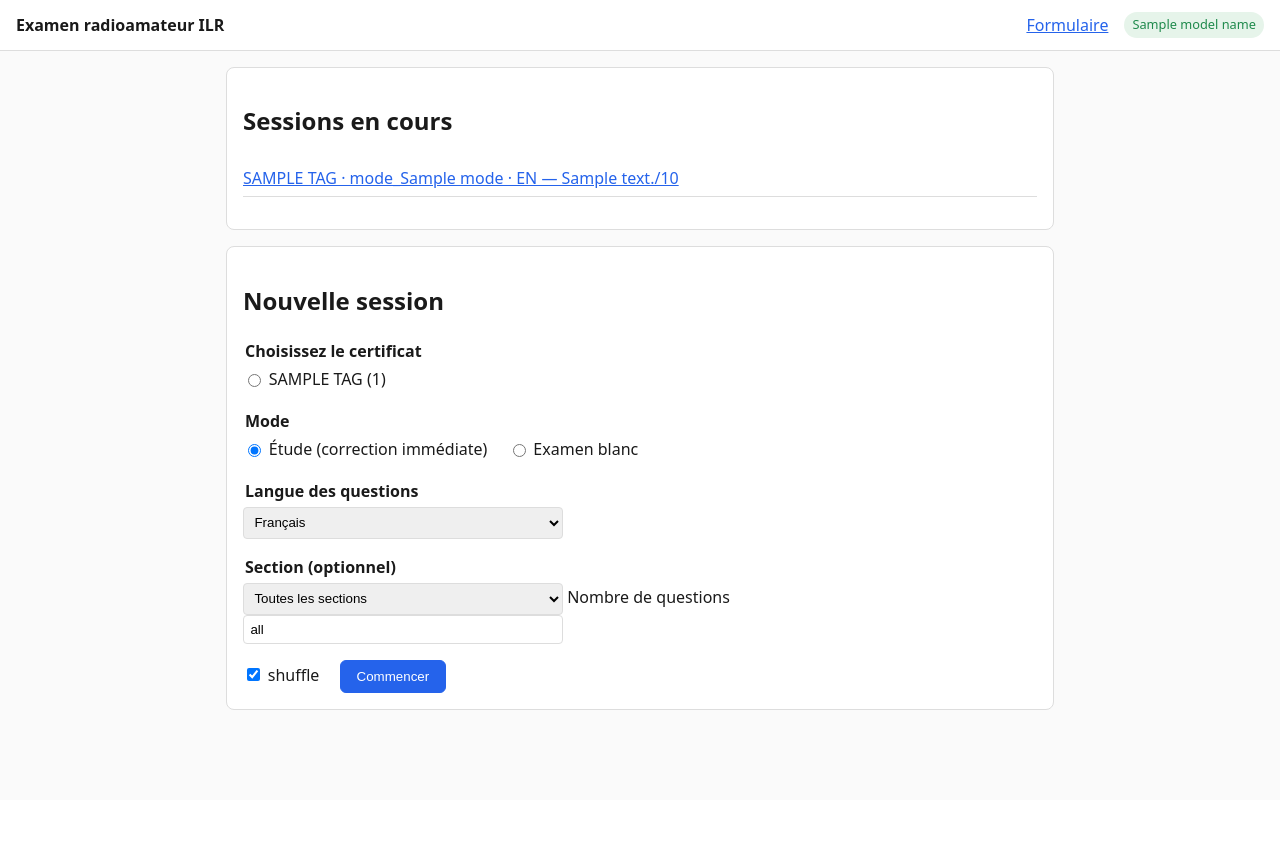
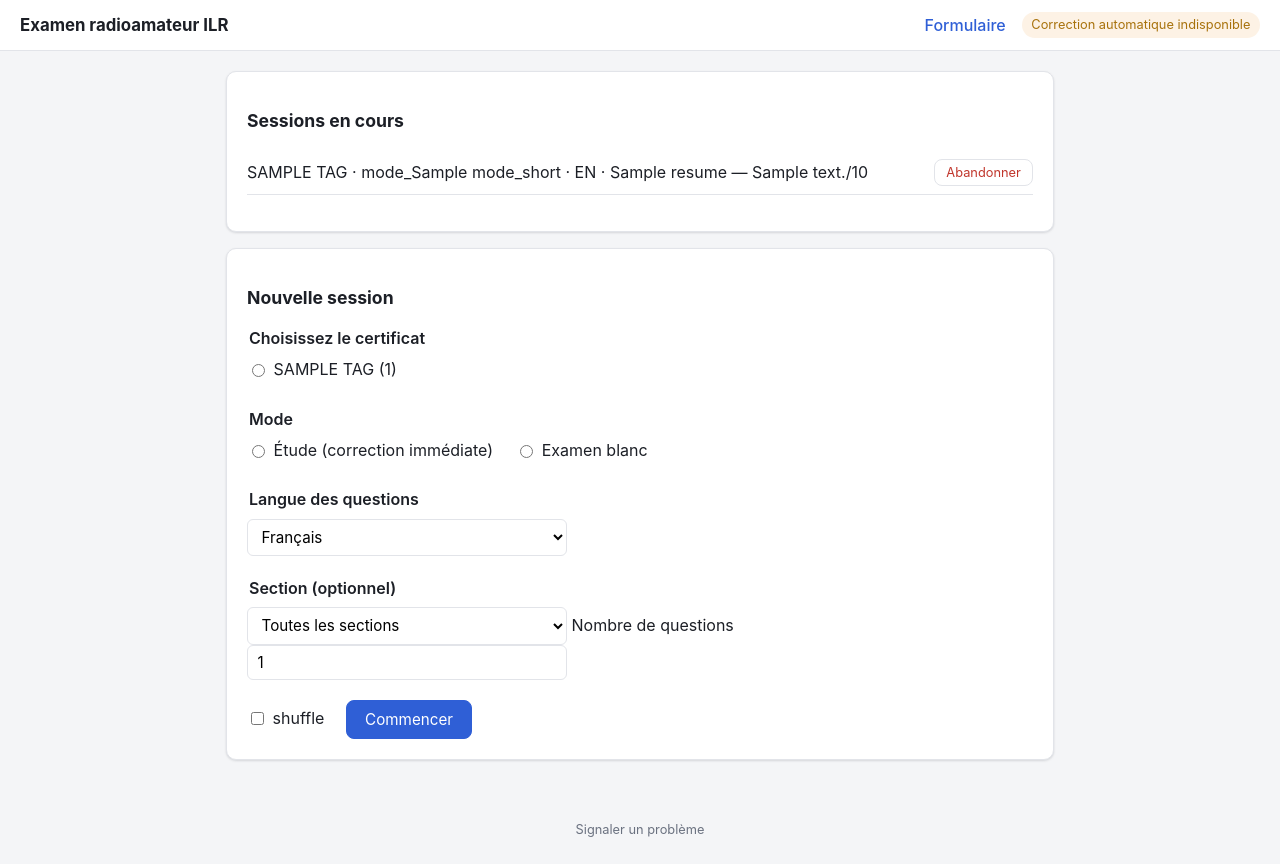
Before and after one commit to sgrimee/ham-trainer-lu, a FastAPI app: template app/templates/home.html in a window 1280 px wide. Before the commit the page ends 710 px from the top, so only its background shows below. Run offline with FastAPI, Linux system fonts and the light colour scheme; the template is opened without the code that fills it: most values are stand-ins (such as "Sample title", 1, 10 or a date in 2020); parts of the project's set-up code (start-up, migrations or seed data) failed here and were passed over.

Commit message:
Fix exam navigation data loss, add session management, and polish the UI
Exam mode's prev/next/submit now all commit the current answer through the
answer form instead of plain links, closing the gap where an edited response
was silently dropped -- including the exam's own submit button, which lost
the last question's answer entirely. Also: hide the grading model from the
UI, let candidates abandon/delete a session, remember new-session defaults
across visits, show section and short mode labels in the resume list, add a
"report a problem" link with page context, refresh the visual design, and
document the ILR sourcing/copyright basis and license (MIT for the code, ILR
retains the exam content).

Co-Authored-By: Claude Sonnet 5 <noreply@anthropic.com>
Claude-Session: https://claude.ai/code/session_01YEPiRvr5evFbxkK3tKK88E

```diff
--- a/app/main.py
+++ b/app/main.py
@@ -5,7 +5,9 @@ One FastAPI process, server-rendered templates, no build step. Run with
 """
 from __future__ import annotations
 
+import json
 import pathlib
+from urllib.parse import urlencode
 
 from fastapi import FastAPI, Form, HTTPException, Request
 from fastapi.responses import RedirectResponse
@@ -29,6 +31,33 @@ templates.env.globals["t"] = t
 cat = catalogue.load()
 store = Store()
 llm_grader = grader.from_env()
+templates.env.globals["grader_available"] = llm_grader is not None
+
+PREFS_COOKIE = "ilr_session_prefs"
+GITHUB_REPO = "sgrimee/ham-trainer-lu"
+
+
+def report_issue_url(request: Request, q: dict | None = None, attempt: dict | None = None,
+                     n: int | None = None) -> str:
+    """A GitHub "new issue" link pre-filled with whatever context is on
+    screen -- question id/section/page, question language, exam mode -- so a
+    report doesn't need the candidate to retype it (feedback.txt #9). Needs
+    the Markdown issue template, not a YAML issue form: forms key their
+    prefill off field ids and ignore `body` entirely."""
+    lines = [f"Page : {request.url.path}"]
+    if q is not None:
+        lines += [f"Question : {q['id']}", f"Section : {q['section']}", f"Page catalogue : {q['page']}"]
+    if attempt is not None:
+        lines += [f"Mode : {attempt['mode']}", f"Langue des questions : {attempt['lang']}"]
+    if n is not None:
+        lines.append(f"Numéro dans la session : {n}")
+    lines += ["", "Décrivez le problème ci-dessous :", ""]
+    params = {"template": "probleme.md", "title": "Problème sur " + request.url.path,
+             "body": "\n".join(lines)}
+    return f"https://github.com/{GITHUB_REPO}/issues/new?{urlencode(params)}"
+
+
+templates.env.globals["report_issue_url"] = report_issue_url
 
 
 @app.on_event("startup")
@@ -65,22 +94,51 @@ def _section_options() -> list[dict]:
     return sorted(seen.values(), key=lambda s: [int(p) for p in s["code"].split(".")])
 
 
+DEFAULT_PREFS = {"tag": "base", "mode": "study", "lang": "fr", "section": "", "count": "all",
+                 "shuffle_options": "on"}
+
+
+def _read_prefs(request: Request) -> dict:
+    raw = request.cookies.get(PREFS_COOKIE)
+    prefs = dict(DEFAULT_PREFS)
+    if raw:
+        try:
+            stored = json.loads(raw)
+        except json.JSONDecodeError:
+            stored = {}
+        if isinstance(stored, dict):
+            prefs.update({k: v for k, v in stored.items() if k in DEFAULT_PREFS})
+    if prefs["tag"] not in catalogue.TAGS:
+        prefs["tag"] = DEFAULT_PREFS["tag"]
+    if prefs["mode"] not in ("study", "exam"):
+        prefs["mode"] = DEFAULT_PREFS["mode"]
+    if prefs["lang"] not in ("fr", "de", "both"):
+        prefs["lang"] = DEFAULT_PREFS["lang"]
+    if prefs["section"] not in {"", *(s["code"] for s in _section_options())}:
+        prefs["section"] = ""
+    return prefs
+
+
 # -- home: pick a session, or resume one -------------------------------------
 
 @app.get("/")
 def home(request: Request, lang: str = "fr"):
     ui = ui_lang(lang)
+    section_names = {s["code"]: s[ui] for s in _section_options()}
     resumes = []
     for a in store.in_progress_attempts():
         responses = store.responses(a["id"])
         grades = store.grades(a["id"])
         done = grades if a["mode"] == "study" else responses
+        section = a["spec"].get("section")
         resumes.append({**a, "answered": len(done), "total": len(a["question_ids"]),
-                        "next_n": session.next_unanswered_n(a, responses, grades)})
+                        "next_n": session.next_unanswered_n(a, responses, grades),
+                        "section_label": section_names.get(section) or t(ui, "all_sections")})
     return templates.TemplateResponse(request=request, name="home.html", context={
         "ui": ui, "lang": lang, "tags": catalogue.TAGS,
         "counts": {tg: len(cat.filter(tg)) for tg in catalogue.TAGS},
         "sections": _section_options(), "resumes": resumes, "blueprint": BLUEPRINT,
+        "prefs": _read_prefs(request),
     })
 
 
@@ -101,11 +159,18 @@ def create_attempt(tag: str = Form(...), mode: str = Form(...), lang: str = Form
     if not question_ids:
         raise HTTPException(400, "no questions match that filter")
     option_order = session.build_option_order(cat, question_ids, shuffle)
+    # sample_exam ignores section, so don't record one the exam never applied.
+    stored_section = section if mode == "study" else None
     attempt_id = store.create_attempt(
         catalogue="ra-2024", tag=tag, mode=mode, lang=lang,
-        spec={"section": section, "shuffle_options": shuffle, "option_order": option_order},
+        spec={"section": stored_section, "shuffle_options": shuffle, "option_order": option_order},
         question_ids=question_ids)
-    return RedirectResponse(f"/attempts/{attempt_id}/q/1", status_code=303)
+    response = RedirectResponse(f"/attempts/{attempt_id}/q/1", status_code=303)
+    prefs = {"tag": tag, "mode": mode, "lang": lang, "section": section or "",
+             "count": count, "shuffle_options": shuffle_options}
+    response.set_cookie(PREFS_COOKIE, json.dumps(prefs), max_age=60 * 60 * 24 * 365,
+                        samesite="lax")
+    return response
 
 
 # -- one question -------------------------------------------------------------
@@ -151,8 +216,8 @@ def show_question(request: Request, attempt_id: str, n: int):
         "show_self_grade": show_self_grade, "weight": weight, "correct_letter": correct_letter,
         "grid": session.grid_status(attempt["question_ids"], responses, grades),
         "annotation": annotations_module.load().get(qid, {}),
-        "model_name": llm_grader.model if llm_grader else None,
         "submitted": bool(attempt["submitted_at"]),
+        "saved": request.query_params.get("saved") == "1",
     })
 
 
@@ -183,7 +248,17 @@ async def submit_answer(request: Request, attempt_id: str, n: int):
     else:
         store.put_response(attempt_id, qid, answer)
     store.set_flag(attempt_id, qid, flagged)
-    return RedirectResponse(f"/attempts/{attempt_id}/q/{n}", status_code=303)
+
+    # Exam mode: prev/next/finish all submit through this form (name="goto"
+    # or "finish") so leaving the question -- including via "Soumettre" on
+    # the last one -- never silently drops the edit (feedback.txt #2/#3).
+    if form.get("finish") == "1" and attempt["mode"] == "exam":
+        await session.submit_exam(store, llm_grader, cat, attempt_id)
+        return RedirectResponse(f"/attempts/{attempt_id}/results", status_code=303)
+    goto = form.get("goto")
+    if goto and goto.isdigit() and 1 <= int(goto) <= total:
+        return RedirectResponse(f"/attempts/{attempt_id}/q/{goto}", status_code=303)
+    return RedirectResponse(f"/attempts/{attempt_id}/q/{n}?saved=1", status_code=303)
 
 
 @app.post("/attempts/{attempt_id}/q/{n}/flag")
@@ -260,8 +335,7 @@ def results(request: Request, attempt_id: str):
         extra["recap"] = session.recap_study(store, cat, attempt)
 
     return templates.TemplateResponse(request=request, name="results.html", context={
-        "ui": ui_lang(attempt["lang"]), "attempt": attempt, "rows": rows,
-        "model_name": llm_grader.model if llm_grader else None, **extra,
+        "ui": ui_lang(attempt["lang"]), "attempt": attempt, "rows": rows, **extra,
     })
 
 
@@ -280,11 +354,17 @@ def retry_wrong(attempt_id: str):
     return RedirectResponse(f"/attempts/{new_id}/q/1", status_code=303)
 
 
+@app.post("/attempts/{attempt_id}/delete")
+def delete_attempt(attempt_id: str, lang: str = Form("fr")):
+    _load_attempt_or_404(attempt_id)
+    store.delete_attempt(attempt_id)
+    return RedirectResponse(f"/?lang={ui_lang(lang)}", status_code=303)
+
+
 # -- appendix (specs/APP.md §4.2) --------------------------------------------
 
 @app.get("/appendix")
 def appendix(request: Request, lang: str = "fr"):
-    import json
     index = json.loads((ROOT / "data" / "appendix" / "index.json").read_text())
     return templates.TemplateResponse(request=request, name="appendix.html", context={
         "ui": ui_lang(lang), "title": index["title_de"] if lang == "de" else index["title_fr"],
--- a/app/static/app.css
+++ b/app/static/app.css
@@ -1,43 +1,77 @@
 :root {
-  --fg: #1a1a1a; --bg: #fafafa; --muted: #6b6b6b; --border: #ddd;
-  --correct: #1f8a4c; --incorrect: #c62828; --partial: #b8860b; --accent: #2563eb;
+  --fg: #1c1f26; --bg: #f4f5f7; --muted: #6b7280; --border: #e2e4e9;
+  --surface: #ffffff; --surface-hover: #f8f9fb;
+  --correct: #16803c; --incorrect: #c0362c; --partial: #a8720c; --accent: #2f5fd6; --accent-hover: #244cb0;
+  --radius: 10px; --shadow: 0 1px 2px rgba(16, 24, 40, 0.06), 0 1px 3px rgba(16, 24, 40, 0.08);
 }
 * { box-sizing: border-box; }
 body {
-  margin: 0; font-family: system-ui, sans-serif; color: var(--fg); background: var(--bg);
-  font-size: 16px; line-height: 1.5;
+  margin: 0; font-family: -apple-system, "Segoe UI", system-ui, sans-serif; color: var(--fg); background: var(--bg);
+  font-size: 16px; line-height: 1.55;
 }
-main { max-width: 860px; margin: 0 auto; padding: 1rem; }
+main { max-width: 860px; margin: 0 auto; padding: 1.25rem 1rem 2rem; }
+h1 { font-size: 1.4rem; }
+h2 { font-size: 1.1rem; }
 a { color: var(--accent); }
+a:hover { color: var(--accent-hover); }
 
 .topbar {
   display: flex; justify-content: space-between; align-items: center;
-  padding: 0.75rem 1rem; background: #fff; border-bottom: 1px solid var(--border);
+  padding: 0.75rem 1.25rem; background: var(--surface); border-bottom: 1px solid var(--border);
+  position: sticky; top: 0; z-index: 10;
 }
 .topbar nav { display: flex; gap: 1rem; align-items: center; }
-.brand { font-weight: 600; text-decoration: none; color: var(--fg); }
-.model-badge { font-size: 0.8rem; padding: 0.2rem 0.5rem; border-radius: 1rem; background: #e6f4ea; color: var(--correct); }
-.model-badge--none { background: #f3f3f3; color: var(--muted); }
+.topbar nav a { text-decoration: none; font-weight: 500; }
+.brand { font-weight: 700; text-decoration: none; color: var(--fg); font-size: 1.05rem; }
+.model-badge { font-size: 0.8rem; padding: 0.2rem 0.6rem; border-radius: 1rem; background: #fdf2e5; color: var(--partial); }
 
-.card { background: #fff; border: 1px solid var(--border); border-radius: 8px; padding: 1rem; margin-bottom: 1rem; }
+.footer { max-width: 860px; margin: 0 auto; padding: 0.5rem 1rem 1.5rem; text-align: center; }
+.footer a { font-size: 0.8rem; color: var(--muted); text-decoration: none; }
+.footer a:hover { color: var(--accent); text-decoration: underline; }
 
-fieldset { border: none; padding: 0; margin: 0 0 1rem; }
-legend { font-weight: 600; margin-bottom: 0.25rem; }
-.choice { display: inline-flex; align-items: center; gap: 0.3rem; margin-right: 1rem; }
-button { padding: 0.5rem 1rem; border-radius: 6px; border: 1px solid var(--accent); background: var(--accent); color: #fff; cursor: pointer; }
-select, input[type=text], textarea { padding: 0.4rem; border: 1px solid var(--border); border-radius: 4px; width: 100%; max-width: 20rem; }
+.card { background: var(--surface); border: 1px solid var(--border); border-radius: var(--radius); padding: 1.25rem; margin-bottom: 1rem; box-shadow: var(--shadow); }
+
+fieldset { border: none; padding: 0; margin: 0 0 1.25rem; }
+legend { font-weight: 600; margin-bottom: 0.4rem; }
+.choice { display: inline-flex; align-items: center; gap: 0.35rem; margin-right: 1.1rem; margin-bottom: 0.3rem; }
+button {
+  padding: 0.55rem 1.1rem; border-radius: 8px; border: 1px solid var(--accent);
+  background: var(--accent); color: #fff; cursor: pointer; font-size: 0.95rem;
+  font-family: inherit; transition: background-color 0.12s ease, border-color 0.12s ease;
+}
+button:hover { background: var(--accent-hover); border-color: var(--accent-hover); }
+button:focus-visible { outline: 2px solid var(--accent); outline-offset: 2px; }
+.btn-secondary, .link-button {
+  background: var(--surface); color: var(--fg); border: 1px solid var(--border);
+}
+.btn-secondary:hover, .link-button:hover { background: var(--surface-hover); border-color: var(--muted); }
+.link-button { padding: 0.3rem 0.7rem; font-size: 0.8rem; color: var(--incorrect); border-color: var(--border); }
+.link-button:hover { background: #fdecea; border-color: var(--incorrect); }
+select, input[type=text], textarea {
+  padding: 0.45rem 0.6rem; border: 1px solid var(--border); border-radius: 6px;
+  width: 100%; max-width: 20rem; font-family: inherit; font-size: 0.95rem; background: var(--surface);
+}
+select:focus, input[type=text]:focus, textarea:focus { outline: 2px solid var(--accent); outline-offset: 1px; }
 textarea { max-width: 100%; }
 
 .resume-list { list-style: none; padding: 0; }
-.resume-list li { padding: 0.4rem 0; border-bottom: 1px solid var(--border); }
+.resume-item {
+  display: flex; align-items: center; justify-content: space-between; gap: 0.75rem;
+  padding: 0.55rem 0; border-bottom: 1px solid var(--border);
+}
+.resume-item a { flex: 1; text-decoration: none; color: var(--fg); }
+.resume-item a:hover { color: var(--accent); }
+.resume-item form { margin: 0; }
 
 .session-layout { display: flex; flex-direction: column; gap: 1rem; }
-.grid-nav { display: flex; flex-wrap: wrap; gap: 0.25rem; }
+.grid-nav { display: flex; flex-wrap: wrap; gap: 0.3rem; }
 .grid-cell {
   display: inline-flex; align-items: center; justify-content: center;
-  width: 2rem; height: 2rem; border: 1px solid var(--border); border-radius: 4px;
-  text-decoration: none; color: var(--fg); font-size: 0.85rem; background: #fff;
+  width: 2rem; height: 2rem; border: 1px solid var(--border); border-radius: 6px;
+  text-decoration: none; color: var(--fg); font-size: 0.8rem; background: var(--surface);
+  padding: 0; margin: 0; font-family: inherit; cursor: pointer; line-height: 1;
 }
+.grid-cell:hover { background: var(--surface-hover); border-color: var(--muted); }
 .grid-cell.current { border-color: var(--accent); border-width: 2px; }
 .grid-cell.status-answered { background: #eef2ff; }
 .grid-cell.status-correct { background: #e6f4ea; color: var(--correct); }
@@ -46,9 +80,17 @@ textarea { max-width: 100%; }
 .grid-cell.status-ungraded { background: #f0f0f0; }
 .grid-cell.flagged { box-shadow: inset 0 0 0 2px #d97706; }
 
+.question { background: var(--surface); border: 1px solid var(--border); border-radius: var(--radius); padding: 1.25rem; box-shadow: var(--shadow); }
 .q-meta { display: flex; flex-wrap: wrap; gap: 0.75rem; font-size: 0.85rem; color: var(--muted); margin-bottom: 0.5rem; }
-.stem img, .open-item img { max-width: 100%; margin: 0.5rem 0; }
+.stem img, .open-item img { max-width: 100%; margin: 0.5rem 0; border-radius: 6px; }
 .stem p { margin: 0.3rem 0; }
+.stem { font-size: 1.05rem; margin-bottom: 1rem; }
+
+.answer-actions { display: flex; gap: 0.6rem; align-items: center; flex-wrap: wrap; margin-top: 0.75rem; }
+.saved-flash {
+  display: inline-block; font-size: 0.85rem; color: var(--correct); background: #e6f4ea;
+  border-radius: 6px; padding: 0.3rem 0.6rem; margin-bottom: 0.6rem;
+}
 
 .lang-de { color: #444; }
 .fallback { opacity: 0.65; }
@@ -58,9 +100,12 @@ textarea { max-width: 100%; }
 }
 
 .options { list-style: none; padding: 0; }
-.options li { padding: 0.4rem; border: 1px solid var(--border); border-radius: 6px; margin-bottom: 0.4rem; }
+.options li { border: 1px solid var(--border); border-radius: 8px; margin-bottom: 0.5rem; transition: border-color 0.12s ease, background-color 0.12s ease; }
+.options li:hover { border-color: var(--muted); }
+.options li label { display: flex; align-items: flex-start; gap: 0.5rem; padding: 0.55rem 0.7rem; margin: 0; cursor: pointer; }
 .options--result li.correct { border-color: var(--correct); background: #f2fbf5; }
 .options--result li.wrong-selected { border-color: var(--incorrect); background: #fdf2f1; }
+.options--result li { padding: 0.55rem 0.7rem; }
 
 .open-item { margin-bottom: 1rem; }
 .open-item--result.verdict-correct { border-left: 3px solid var(--correct); padding-left: 0.6rem; }
@@ -99,5 +144,5 @@ textarea { max-width: 100%; }
 }
 
 @media print {
-  .topbar, .grid-nav, form, .review-actions, .hint { display: none; }
+  .topbar, .grid-nav, form, .review-actions, .hint, .footer { display: none; }
 }
--- a/app/templates/_feedback.html
+++ b/app/templates/_feedback.html
@@ -34,7 +34,7 @@
             <p class="incorrect-list">{{ t(ui, 'incorrect_statements') }}: {{ g.detail.incorrect|join('; ') }}</p>
           {% endif %}
         {% endif %}
-        <p class="source-tag">{% if g.source == 'llm' %}{{ t(ui, 'graded_by', model=g.model) }}{% else %}{{ t(ui, 'self_grade_prompt') }}{% endif %}</p>
+        <p class="source-tag">{% if g.source == 'llm' %}{{ t(ui, 'graded_by') }}{% else %}{{ t(ui, 'self_grade_prompt') }}{% endif %}</p>
       {% endif %}
     </div>
   {% endfor %}
--- a/app/templates/appendix.html
+++ b/app/templates/appendix.html
@@ -11,5 +11,8 @@
 {% for page in pages %}
   <img src="/data/{{ page.path }}" alt="page {{ page.page }}">
 {% endfor %}
+<footer class="footer">
+  <a href="{{ report_issue_url(request) }}" target="_blank" rel="noopener">{{ t(ui, 'report_problem') }}</a>
+</footer>
 </body>
 </html>
--- a/app/templates/base.html
+++ b/app/templates/base.html
@@ -11,9 +11,7 @@
   <a class="brand" href="/">{{ t(ui, 'app_title') }}</a>
   <nav>
     <a href="/appendix?lang={{ ui }}" target="_blank" rel="noopener">{{ t(ui, 'appendix') }}</a>
-    {% if model_name %}
-      <span class="model-badge" title="{{ t(ui, 'graded_by', model=model_name) }}">{{ model_name }}</span>
-    {% else %}
+    {% if not grader_available %}
       <span class="model-badge model-badge--none">{{ t(ui, 'no_model_configured') }}</span>
     {% endif %}
   </nav>
@@ -21,6 +19,10 @@
 <main>
 {% block content %}{% endblock %}
 </main>
+<footer class="footer">
+  <a href="{{ report_issue_url(request, q=q|default(none), attempt=attempt|default(none), n=n|default(none)) }}"
+     target="_blank" rel="noopener">{{ t(ui, 'report_problem') }}</a>
+</footer>
 <script src="/static/app.js"></script>
 </body>
 </html>
--- a/app/templates/home.html
+++ b/app/templates/home.html
@@ -6,11 +6,17 @@
   <h2>{{ t(ui, 'in_progress') }}</h2>
   <ul class="resume-list">
     {% for a in resumes %}
-    <li>
+    <li class="resume-item">
       <a href="/attempts/{{ a.id }}/q/{{ a.next_n }}">
-        {{ a.tag|upper }} · {{ t(ui, 'mode_' + a.mode) }} · {{ a.lang|upper }}
+        {{ a.tag|upper }} · {{ t(ui, 'mode_' + a.mode + '_short') }} · {{ a.lang|upper }}
+        · {{ a.section_label }}
         — {{ a.answered }}/{{ a.total }}
       </a>
+      <form method="post" action="/attempts/{{ a.id }}/delete"
+            onsubmit="return confirm('{{ t(ui, 'confirm_abandon') }}')">
+        <input type="hidden" name="lang" value="{{ lang }}">
+        <button type="submit" class="link-button">{{ t(ui, 'abandon_session') }}</button>
+      </form>
     </li>
     {% endfor %}
   </ul>
@@ -24,7 +30,7 @@
       <legend>{{ t(ui, 'choose_certificate') }}</legend>
       {% for tag in tags %}
       <label class="choice">
-        <input type="radio" name="tag" value="{{ tag }}" {% if tag == 'harec' %}checked{% endif %}>
+        <input type="radio" name="tag" value="{{ tag }}" {% if tag == prefs.tag %}checked{% endif %}>
         {{ tag|upper }} ({{ counts[tag] }})
       </label>
       {% endfor %}
@@ -32,35 +38,35 @@
 
     <fieldset>
       <legend>{{ t(ui, 'choose_mode') }}</legend>
-      <label class="choice"><input type="radio" name="mode" value="study" checked> {{ t(ui, 'mode_study') }}</label>
-      <label class="choice"><input type="radio" name="mode" value="exam"> {{ t(ui, 'mode_exam') }}</label>
+      <label class="choice"><input type="radio" name="mode" value="study" {% if prefs.mode == 'study' %}checked{% endif %}> {{ t(ui, 'mode_study') }}</label>
+      <label class="choice"><input type="radio" name="mode" value="exam" {% if prefs.mode == 'exam' %}checked{% endif %}> {{ t(ui, 'mode_exam') }}</label>
     </fieldset>
 
     <fieldset>
       <legend>{{ t(ui, 'choose_language') }}</legend>
       <select name="lang">
-        <option value="fr">{{ t(ui, 'lang_fr') }}</option>
-        <option value="de">{{ t(ui, 'lang_de') }}</option>
-        <option value="both">{{ t(ui, 'lang_both') }}</option>
+        <option value="fr" {% if prefs.lang == 'fr' %}selected{% endif %}>{{ t(ui, 'lang_fr') }}</option>
+        <option value="de" {% if prefs.lang == 'de' %}selected{% endif %}>{{ t(ui, 'lang_de') }}</option>
+        <option value="both" {% if prefs.lang == 'both' %}selected{% endif %}>{{ t(ui, 'lang_both') }}</option>
       </select>
     </fieldset>
 
     <fieldset id="study-only">
       <legend>{{ t(ui, 'choose_section') }}</legend>
       <select name="section">
-        <option value="">{{ t(ui, 'all_sections') }}</option>
+        <option value="" {% if not prefs.section %}selected{% endif %}>{{ t(ui, 'all_sections') }}</option>
         {% for s in sections %}
-        <option value="{{ s.code }}">{{ s.code }} — {{ s.fr }}</option>
+        <option value="{{ s.code }}" {% if s.code == prefs.section %}selected{% endif %}>{{ s.code }} — {{ s[ui] }}</option>
         {% endfor %}
       </select>
 
       <label>{{ t(ui, 'question_count') }}
-        <input type="text" name="count" value="all" size="4">
+        <input type="text" name="count" value="{{ prefs.count }}" size="4">
       </label>
     </fieldset>
 
     <label class="choice">
-      <input type="checkbox" name="shuffle_options" checked> shuffle
+      <input type="checkbox" name="shuffle_options" {% if prefs.shuffle_options == 'on' %}checked{% endif %}> shuffle
     </label>
 
     <button type="submit">{{ t(ui, 'start') }}</button>
```
Also changed, not shown: app/i18n.py (+14 -4 lines), app/store.py (+9 -0 lines), app/templates/question.html (+25 -11 lines), .github/ISSUE_TEMPLATE/probleme.md (added), README.md, 1 other file.
